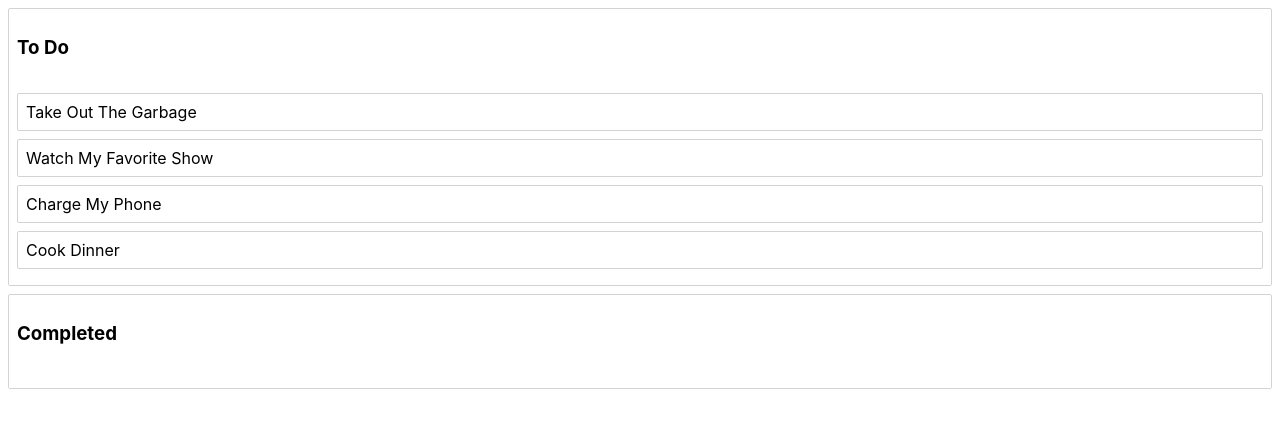
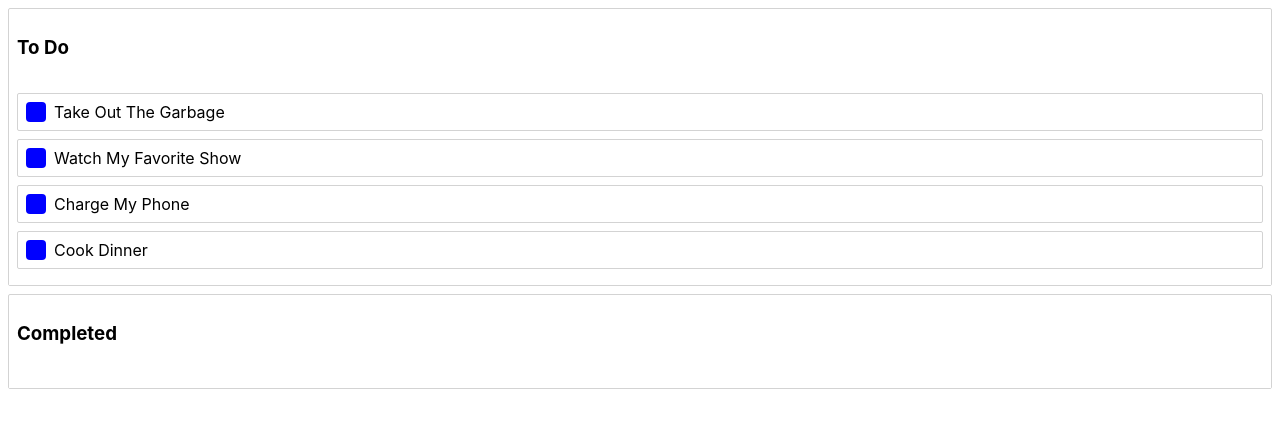
Before and after one commit to tontruongdao/kanban-bt-library, a React (Create React App) app: page / in a window 1280 px wide. Shown: the top 428 px of the page. Built offline with nearby package versions, Linux system fonts and the light colour scheme.

Commit message:
Drag Optionality on Handle

```diff
--- a/src/components/Task.js
+++ b/src/components/Task.js
@@ -20,10 +20,11 @@ const Task = ({ task, index }) => {
     {(provided, snapshot) => (
       <Container
         {...provided.draggableProps}
-        {...provided.dragHandleProps}
+        // {...provided.dragHandleProps}
         ref={provided.innerRef}
-        isDragging={snapshot.isDragging}
-      >
+        isDragging={snapshot.isDragging}>
+
+        <Handle {...provided.dragHandleProps}/>
         {task.content}
       </Container>
     )}
@@ -38,6 +39,16 @@ const Container = styled.div`
   margin-bottom: 8px;
   border-radius: 2px;
   background-color: ${props => (props.isDragging ? 'lightgreen' : 'white')};
+
+  display: flex;
+`
+
+const Handle = styled.div`
+  width: 20px;
+  height: 20px;
+  background-color: blue;
+  border-radius: 4px;
+  margin-right: 8px;
 `
 
 export default Task
```
